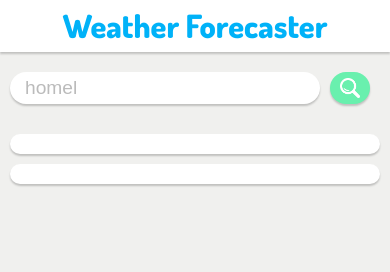
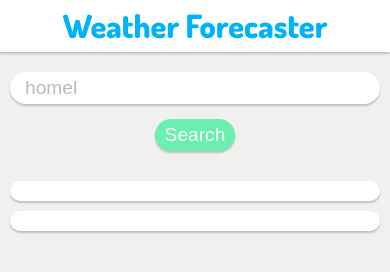
Before and after one commit to Xves37/JS-Homework, a plain HTML site: page weather_forecast/index.html in a window 390 px wide. Drawn offline with Linux system fonts and the light colour scheme; no server answers.

Commit message:
search button redesign

```diff
--- a/weather_forecast/css/styles.css
+++ b/weather_forecast/css/styles.css
@@ -173,15 +173,10 @@ h2 {
 .pressure::after {
 	background-image: url('../img/pressure.png')
 }
-.button img {
-	width: 20px;
-	display: none;
-}
+
 @media screen and (max-width: 500px) {
-	.button span {
-		display: none;
-	}
-	.button img {
-		display: block;
+	.button {
+		margin-top: 15px;
+		padding: 5px 10px;
 	}
 }
--- a/weather_forecast/index.html
+++ b/weather_forecast/index.html
@@ -20,7 +20,6 @@
         </div>
         <button class="button">
             <span>Search</span>
-            <img src="img/search.png" alt="Search">
         </button>
     </div>
 
```
